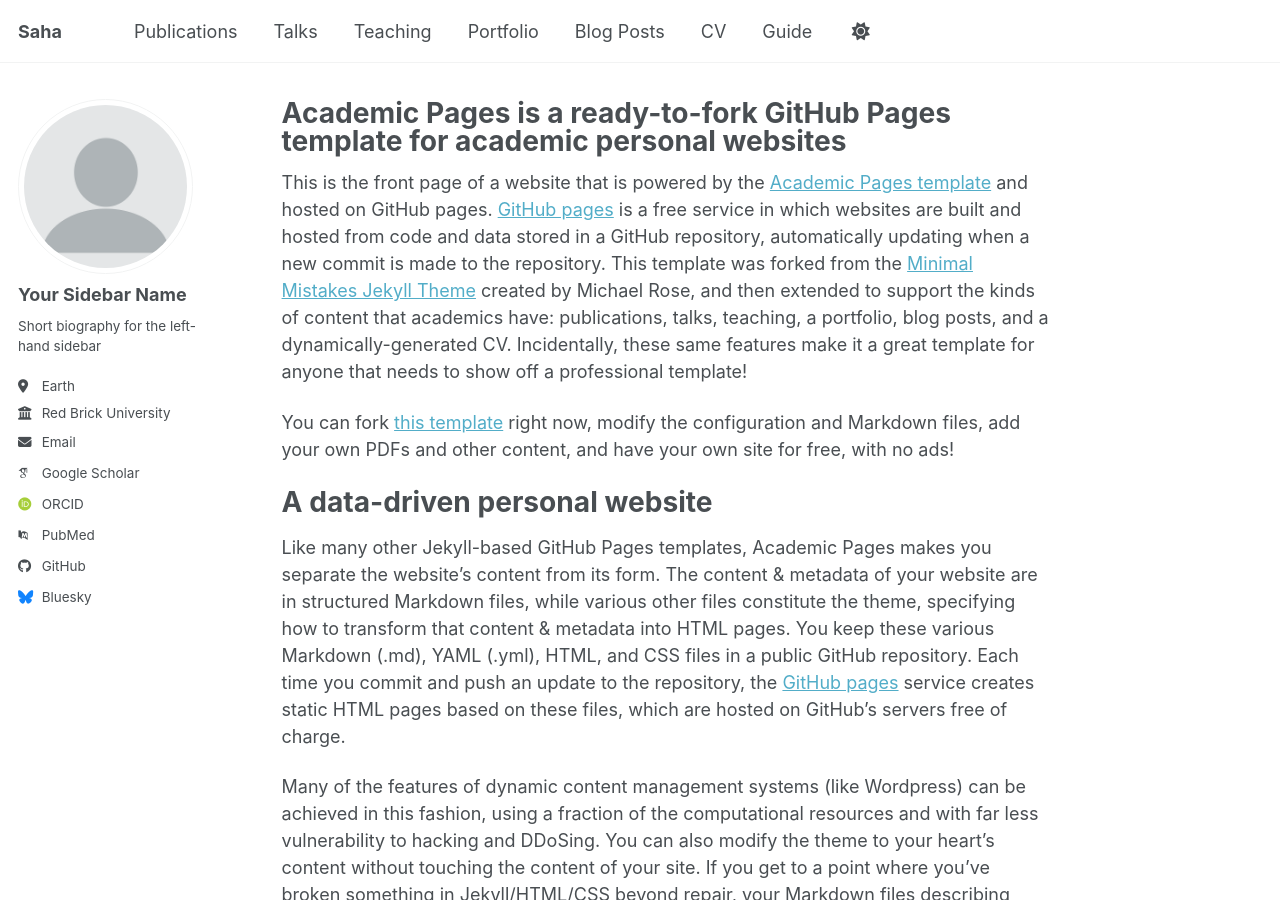
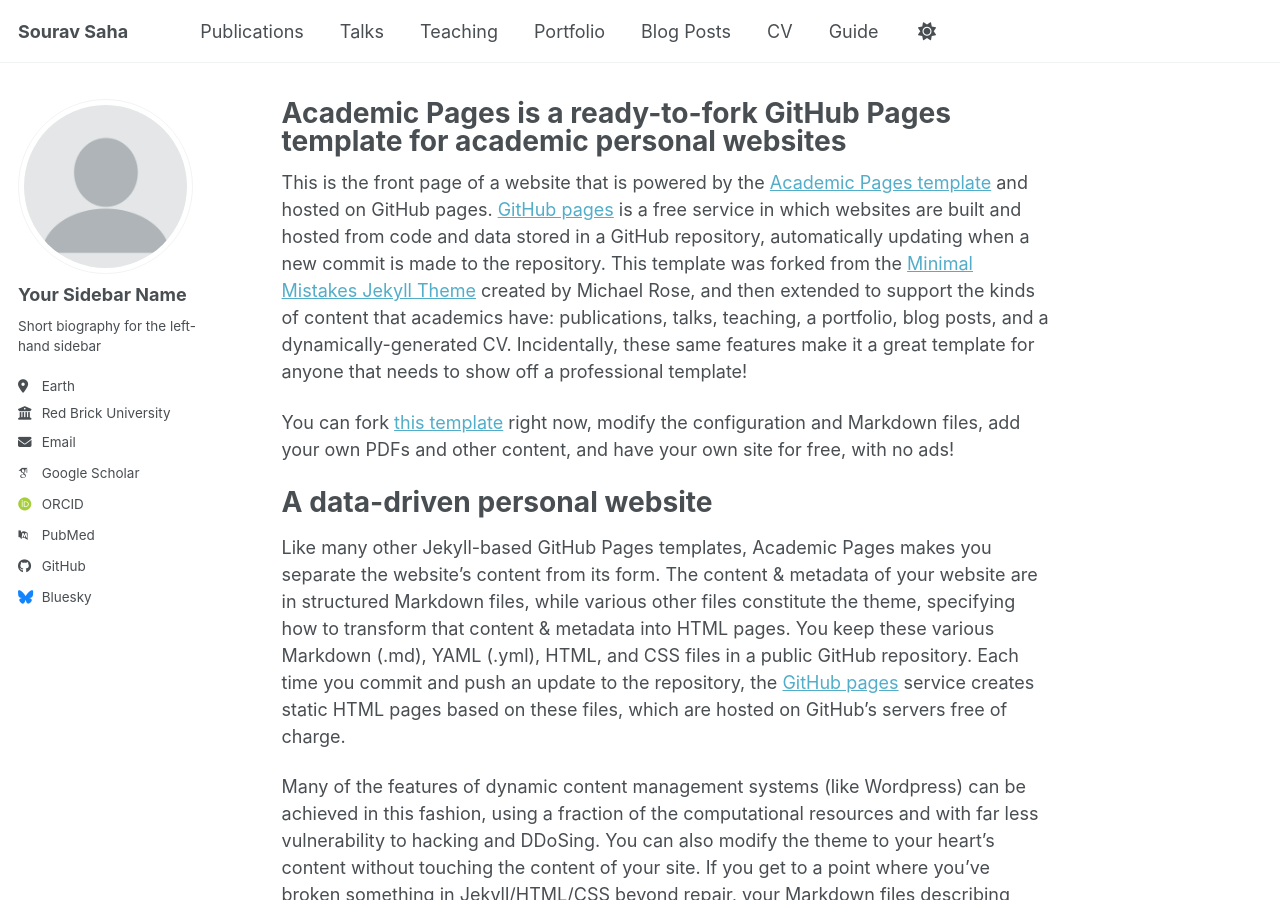
Before and after one commit to bracealround/bracealround.github.io, a Jekyll site: the page built from _pages/about.md, in a window 1280 px wide and 900 px high. Built offline with Jekyll 4.4.1, drawn with Linux system fonts in a browser that asks for light colours; some web fonts are replaced; a script bundle is joined from its source files by our own code; library files that are not in the unit come from our copies.

Commit message:
Update _config.yml

```diff
--- a/_config.yml
+++ b/_config.yml
@@ -9,11 +9,11 @@
 # Basic Site Settings
 locale                   : "en-US"
 site_theme               : "default" # Currently available options are "default", "air"
-title                    : "Saha"
+title                    : "Sourav Saha"
 title_separator          : "-"
 name                     : &name "Sourav"
-description              : &description "Your Name's academic portfolio"   # Update this with a general description of your site, this is the default if not overridden by a page
-url                      : https://academicpages.github.io # The base hostname & protocol for your site e.g. "https://[your GitHub username].github.io",
+description              : &description "PhD Student in Computer Science at University of Central Florida"   # Update this with a general description of your site, this is the default if not overridden by a page
+url                      : https://bracealround.github.io # The base hostname & protocol for your site e.g. "https://[your GitHub username].github.io",
                                                            # or if you already have some other page hosted on Github then use "https://[your GitHub username].github.io/[Your Repo Name]"
 baseurl                  : "" # the subpath of your site, e.g. "/blog"
 repository               : "academicpages/academicpages.github.io"
```
